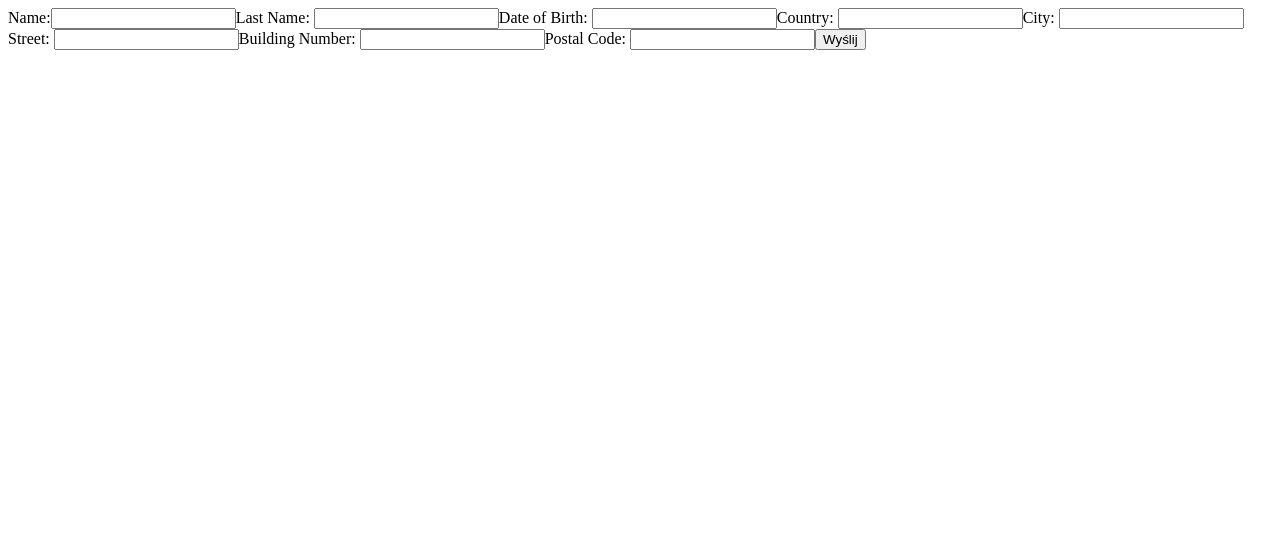
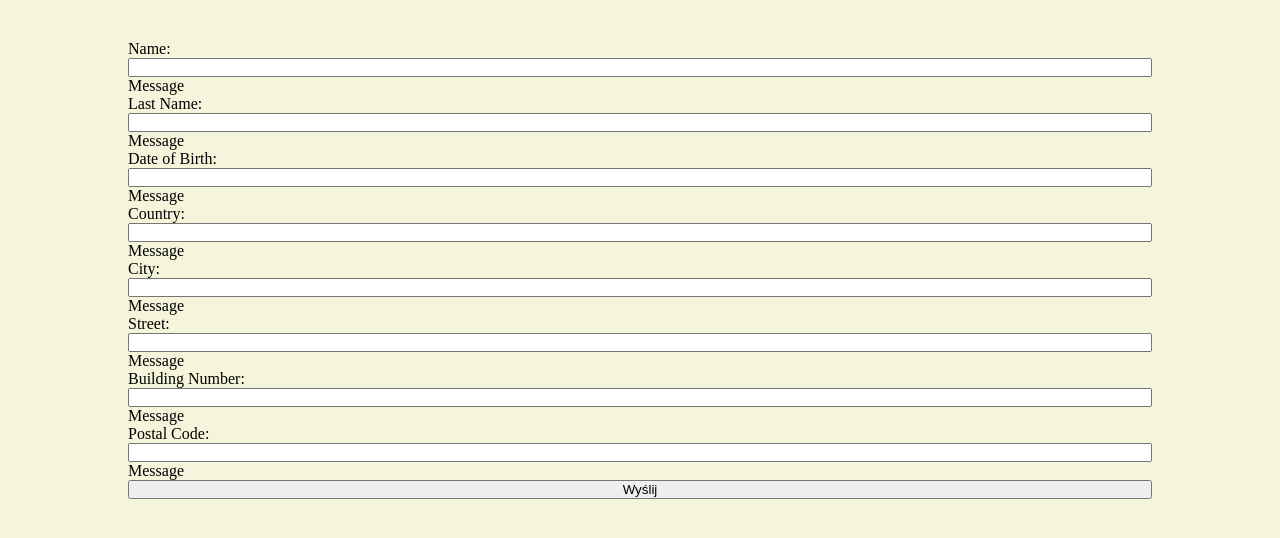
Before and after one commit to bartokrol/FormValidator, a React (Create React App) app: page / in a window 1280 px wide. Shown: the top 538 px of the page. Built offline with nearby package versions, Linux system fonts and the light colour scheme.

Commit message:
edit form structure by adding span after every input

```diff
--- a/package.json
+++ b/package.json
@@ -6,6 +6,7 @@
     "@testing-library/jest-dom": "^5.12.0",
     "@testing-library/react": "^11.2.7",
     "@testing-library/user-event": "^12.8.3",
+    "node-sass": "^6.0.0",
     "react": "^17.0.2",
     "react-dom": "^17.0.2",
     "react-scripts": "4.0.3",
--- a/src/App.js
+++ b/src/App.js
@@ -1,4 +1,5 @@
 import { Component } from "react";
+import "./styles/App.scss";
 
 class App extends Component {
 	state = {
@@ -17,40 +18,48 @@ class App extends Component {
 				<form className="form__firstPage" noValidate>
 					<label htmlFor="name">Name:</label>
 					<input type="text" id="name" value={this.state.name} />
+					<span>Message</span>
 					<label htmlFor="lastname">Last Name: </label>
 					<input
 						type="text"
 						id="lastname"
 						value={this.state.lastName}
 					/>
+					<span>Message</span>
 					<label htmlFor="dateOfBirth">Date of Birth: </label>
 					<input
 						type="text"
 						id="dateOfBirth"
 						value={this.state.dateOfBirth}
 					/>
+					<span>Message</span>
 					<label htmlFor="country">Country: </label>
 					<input
 						type="text"
 						id="country"
 						value={this.state.country}
 					/>
+					<span>Message</span>
 					<label htmlFor="city">City: </label>
 					<input type="text" id="city" value={this.state.city} />
+					<span>Message</span>
 					<label htmlFor="street">Street: </label>
 					<input type="text" id="street" value={this.state.street} />
+					<span>Message</span>
 					<label htmlFor="building_number">Building Number: </label>
 					<input
 						type="text"
 						id="building_number"
 						value={this.state.buildingNumber}
 					/>
+					<span>Message</span>
 					<label htmlFor="postal_code">Postal Code: </label>
 					<input
 						type="text"
 						id="postal_code"
 						value={this.state.postalCode}
 					/>
+					<span>Message</span>
 					<button type="submit">Wyślij</button>
 				</form>
 			</div>
--- /dev/null
+++ b/src/styles/App.scss
@@ -0,0 +1,17 @@
+.form {
+	display: flex;
+	flex-direction: column;
+	min-height: 100vh;
+	background-color: beige;
+
+	input {
+		display: block;
+	}
+	&__firstPage {
+		min-height: 90vh;
+		width: 80vw;
+		margin: auto auto;
+		display: flex;
+		flex-direction: column;
+	}
+}
--- /dev/null
+++ b/src/styles/index.scss
@@ -0,0 +1,5 @@
+* {
+	margin: 0;
+	padding: 0;
+	box-sizing: border-box;
+}
```
Also changed, not shown: src/index.js (+8 -8 lines), 1 other file (tests, documents, lock files or other folders).
